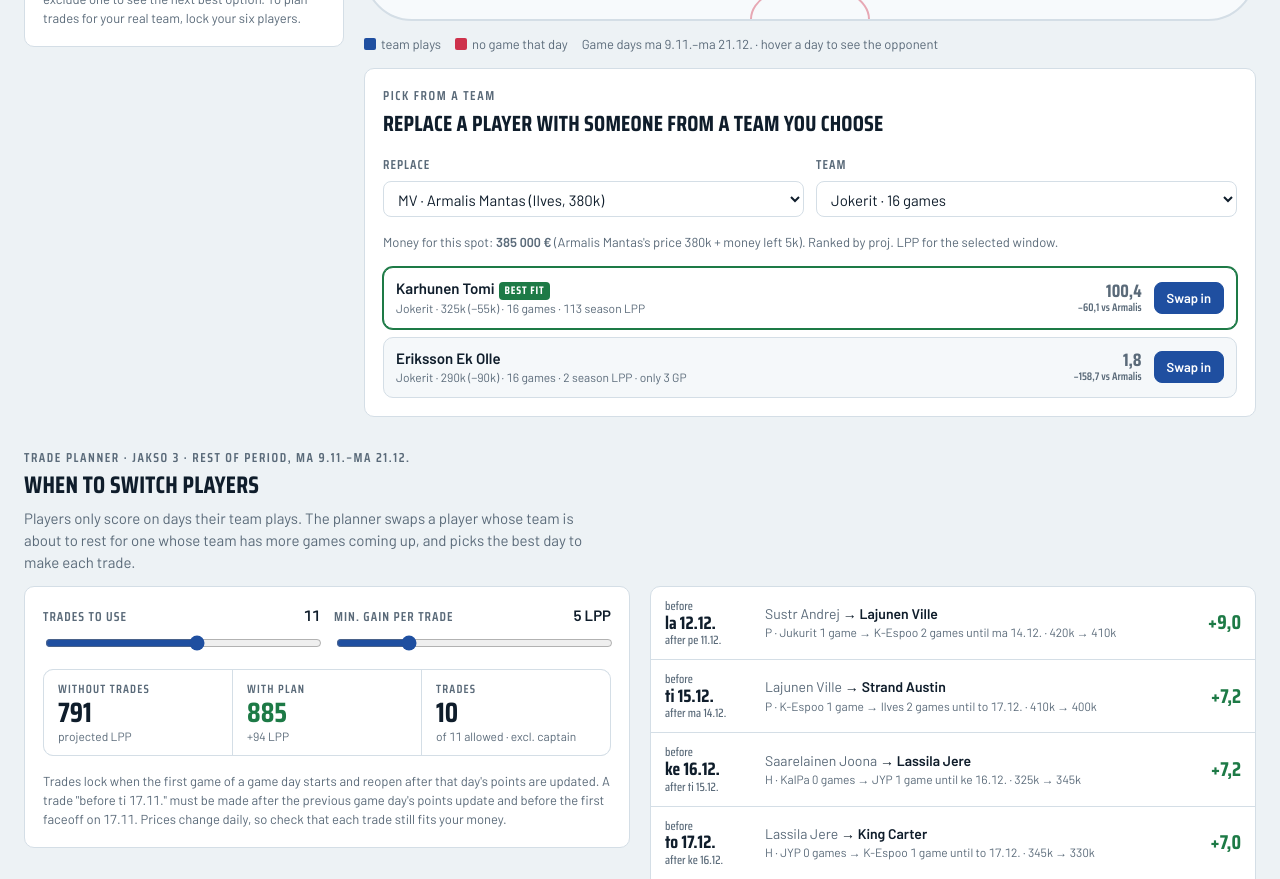
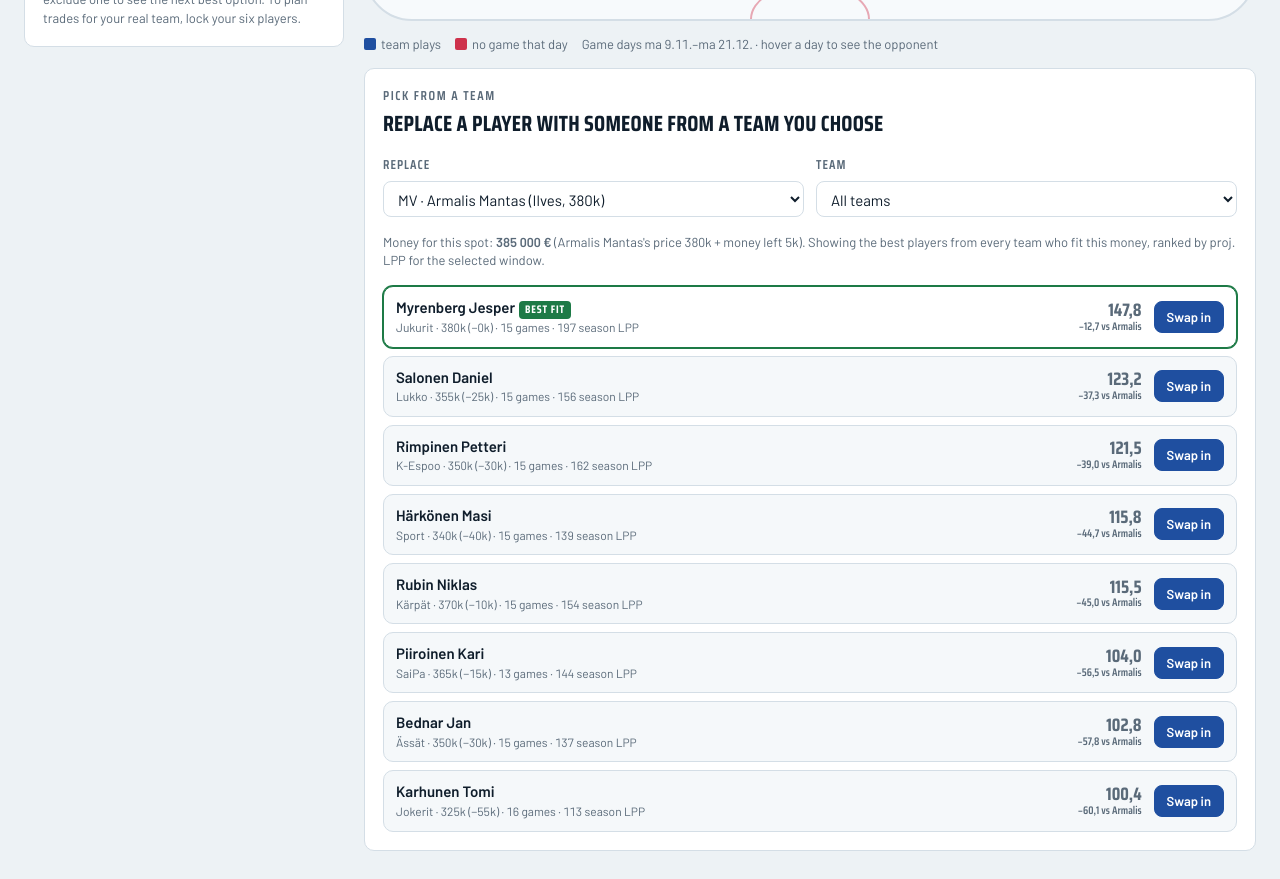
Before and after one commit to EliasAhjolahti/liigaporssi, a plain HTML site: page index.html in a window 1280 px wide. Shown: the part 916-1795 px from the top of the page. Drawn offline with Linux system fonts and the light colour scheme.

Commit message:
Add "All teams" to the swap picker
Lists the best players from every team who fit the spot's money; it is the
default choice.

Co-Authored-By: Claude Opus 5.5 <noreply@anthropic.com>

```diff
--- a/index.html
+++ b/index.html
@@ -1242,18 +1242,20 @@ function renderTeamPick() {
   const order = { G: 0, D: 1, F: 2 };
   const lineup = [...TEAM.list].sort((a, b) => order[a.p] - order[b.p] || score(b) - score(a));
   if (!TP.slot || !TEAM.ids.has(TP.slot)) TP.slot = lineup[0].id;
-  if (!TP.team || !TEAMS.includes(TP.team)) TP.team = [...TEAMS].sort((a, b) => (WIN.cnt[b] || 0) - (WIN.cnt[a] || 0))[0];
+  if (!TP.team || (TP.team !== "all" && !TEAMS.includes(TP.team))) TP.team = "all";
+  const all = TP.team === "all";
   $("tpSlot").innerHTML = lineup.map(p => `<option value="${p.id}">${POSNAME[p.p]} · ${esc(p.n)} (${esc(p.t)}, ${k(p.v)})</option>`).join("");
   $("tpSlot").value = TP.slot;
-  $("tpTeam").innerHTML = TEAMS.map(t => `<option value="${esc(t)}">${esc(t)} · ${gms(WIN.cnt[t] || 0)}</option>`).join("");
+  $("tpTeam").innerHTML = `<option value="all">All teams</option>` + TEAMS.map(t => `<option value="${esc(t)}">${esc(t)} · ${gms(WIN.cnt[t] || 0)}</option>`).join("");
   $("tpTeam").value = TP.team;
   const o = BYID.get(TP.slot);
   const left = S.budget - TEAM.list.reduce((s, p) => s + p.v, 0);
   const room = o.v + left;
-  $("tpMoney").innerHTML = `Money for this spot: <b>${eur(room)}</b> (${esc(o.n)}'s price ${k(o.v)} + money left ${k(left)}). Ranked by ${scoreUnit()} for the selected window.`;
-  const cands = DATA.filter(q => q.t === TP.team && q.p === o.p && q.id !== o.id && !TEAM.ids.has(q.id) && !S.bans.has(q.id))
-    .sort((a, b) => score(b) - score(a)).slice(0, 6);
-  if (!cands.length) { $("tpList").innerHTML = `<p class="hint">${esc(TP.team)} has no other ${{ G: "goalies", D: "defencemen", F: "forwards" }[o.p]} available.</p>`; return; }
+  $("tpMoney").innerHTML = `Money for this spot: <b>${eur(room)}</b> (${esc(o.n)}'s price ${k(o.v)} + money left ${k(left)}). ${all ? "Showing the best players from every team who fit this money" : `Showing ${esc(TP.team)}'s best players`}, ranked by ${scoreUnit()} for the selected window.`;
+  // All teams: the best players in the league who fit this spot's money. One team: its best players, affordable or not.
+  const cands = DATA.filter(q => (all ? q.v <= room && q.gp >= S.minGp : q.t === TP.team) && q.p === o.p && q.id !== o.id && !TEAM.ids.has(q.id) && !S.bans.has(q.id))
+    .sort((a, b) => score(b) - score(a)).slice(0, all ? 8 : 6);
+  if (!cands.length) { $("tpList").innerHTML = `<p class="hint">${all ? `No other ${{ G: "goalie", D: "defenceman", F: "forward" }[o.p]} fits ${eur(room)}.` : `${esc(TP.team)} has no other ${{ G: "goalies", D: "defencemen", F: "forwards" }[o.p]} available.`}</p>`; return; }
   const bestId = (cands.find(q => q.v <= room) || {}).id;
   $("tpList").innerHTML = (bestId ? "" : `<p class="hint">None of ${esc(TP.team)}'s top ${POSNAME[o.p]} players fit ${eur(room)}. Free up money by changing another player first.</p>`)
     + cands.map(q => {
```
Also changed, not shown: template.html (+8 -6 lines), 1 other file.
